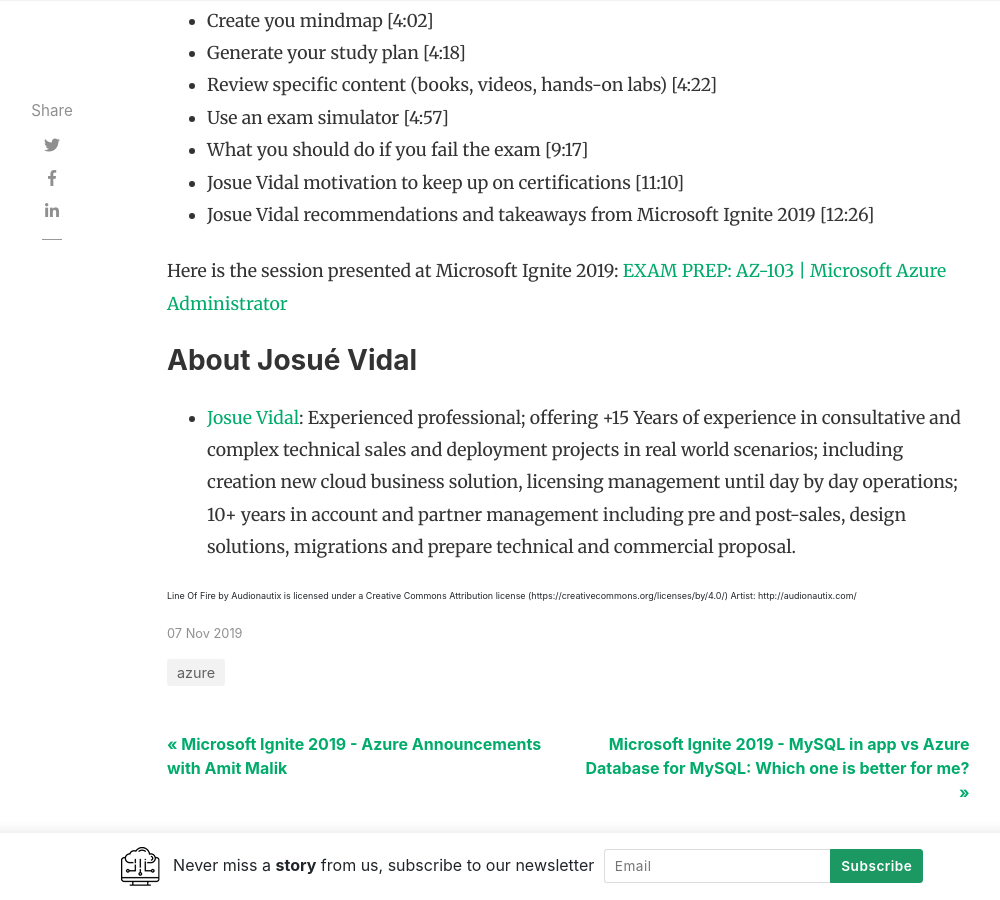
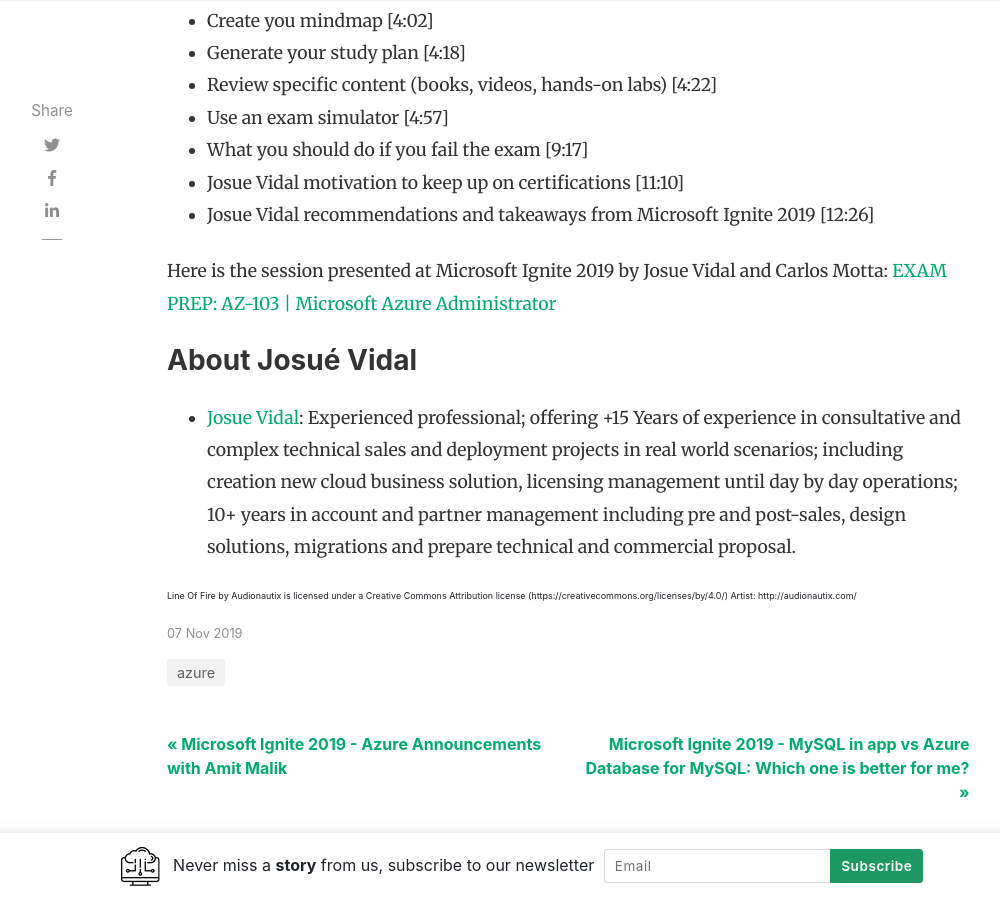
Before and after one commit to daveRendon/wikiazure-podcast, a Jekyll site: the page built from _posts/2019-11-07-episode-03-msignite-crushing-certifications-josue-vidal.md, in a window 1280 px wide and 900 px high, scrolled down 1328 px. Shown: the whole window, without its empty margins (118-1118 px from the left). Built offline with Jekyll 4.4.1, drawn with Linux system fonts in a browser that asks for light colours; nearby versions of some CDN libraries; comment, search, counter and statistics services are not loaded.

Commit message:
Update 2019-11-07-episode-03-msignite-crushing-certifications-josue-vidal.md

```diff
--- a/_posts/2019-11-07-episode-03-msignite-crushing-certifications-josue-vidal.md
+++ b/_posts/2019-11-07-episode-03-msignite-crushing-certifications-josue-vidal.md
@@ -30,7 +30,7 @@
  + Josue Vidal recommendations and takeaways from Microsoft Ignite 2019 [12:26]
 
 
-Here is the session presented at Microsoft Ignite 2019:
+Here is the session presented at Microsoft Ignite 2019 by Josue Vidal and Carlos Motta:
 <a href="https://myignite.techcommunity.microsoft.com/sessions/80741?latestplayer=true" target="_blank">EXAM PREP: AZ-103 | Microsoft Azure Administrator</a>
 
 
```
